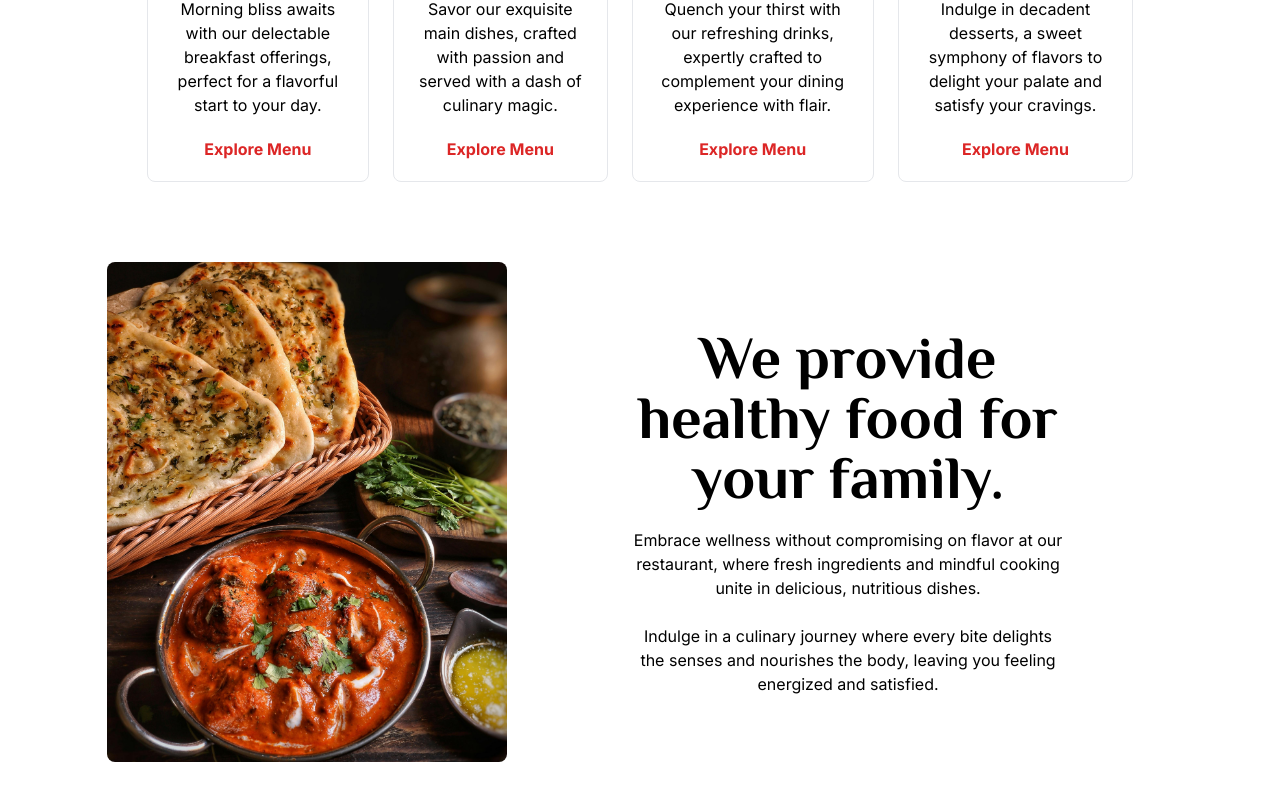
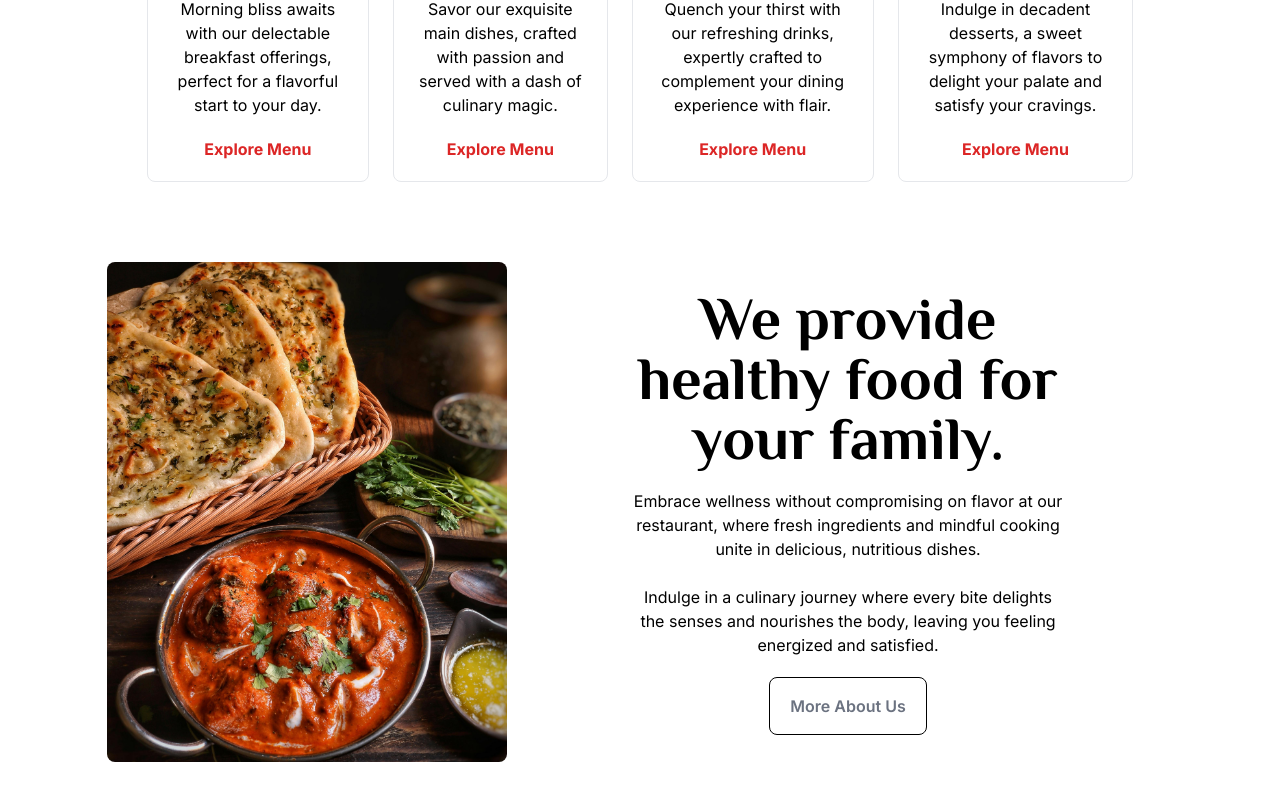
Before and after one commit to aniimessh/Dawat-Website-FE-BE, a React (Vite) app in the folder client/: page / in a window 1280 px wide. Shown: the part 998-1798 px from the top of the page. Built offline with nearby package versions, Linux system fonts and the light colour scheme.

Commit message:
feat: about us button added to the about section of homepage 🔨

```diff
--- a/client/src/components/core/Homepage/HomePageAbout.jsx
+++ b/client/src/components/core/Homepage/HomePageAbout.jsx
@@ -1,4 +1,5 @@
 import HeroAboutImage from "../../../assets/homepage-about.jfif";
+import { Link } from "react-router-dom";
 
 const HomePageAbout = () => {
   return (
@@ -28,6 +29,9 @@ const HomePageAbout = () => {
               satisfied.
             </p>
           </div>
+          <button className="mt-5 border border-black rounded-lg text-gray-500 font-semibold px-5 py-4">
+            <Link to="/about-us">More About Us</Link>
+          </button>
         </div>
       </div>
     </div>
```
